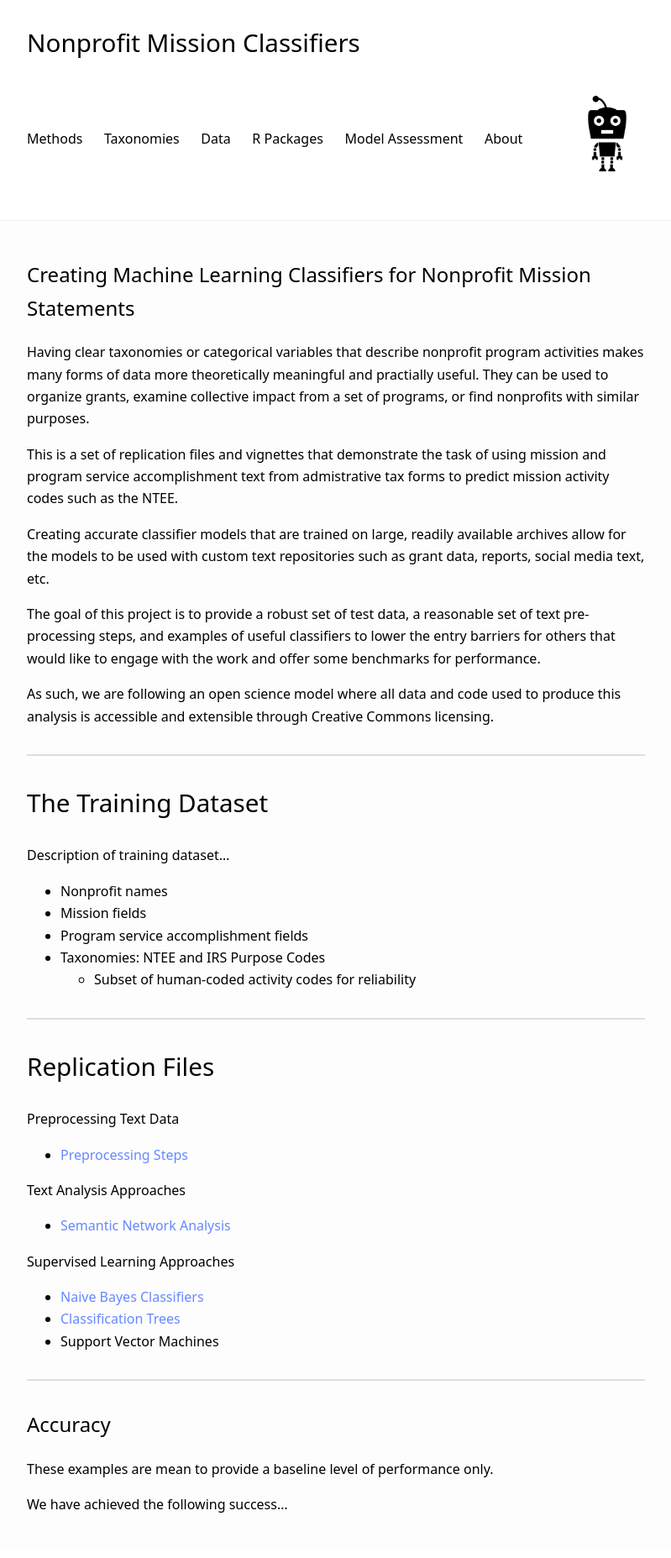
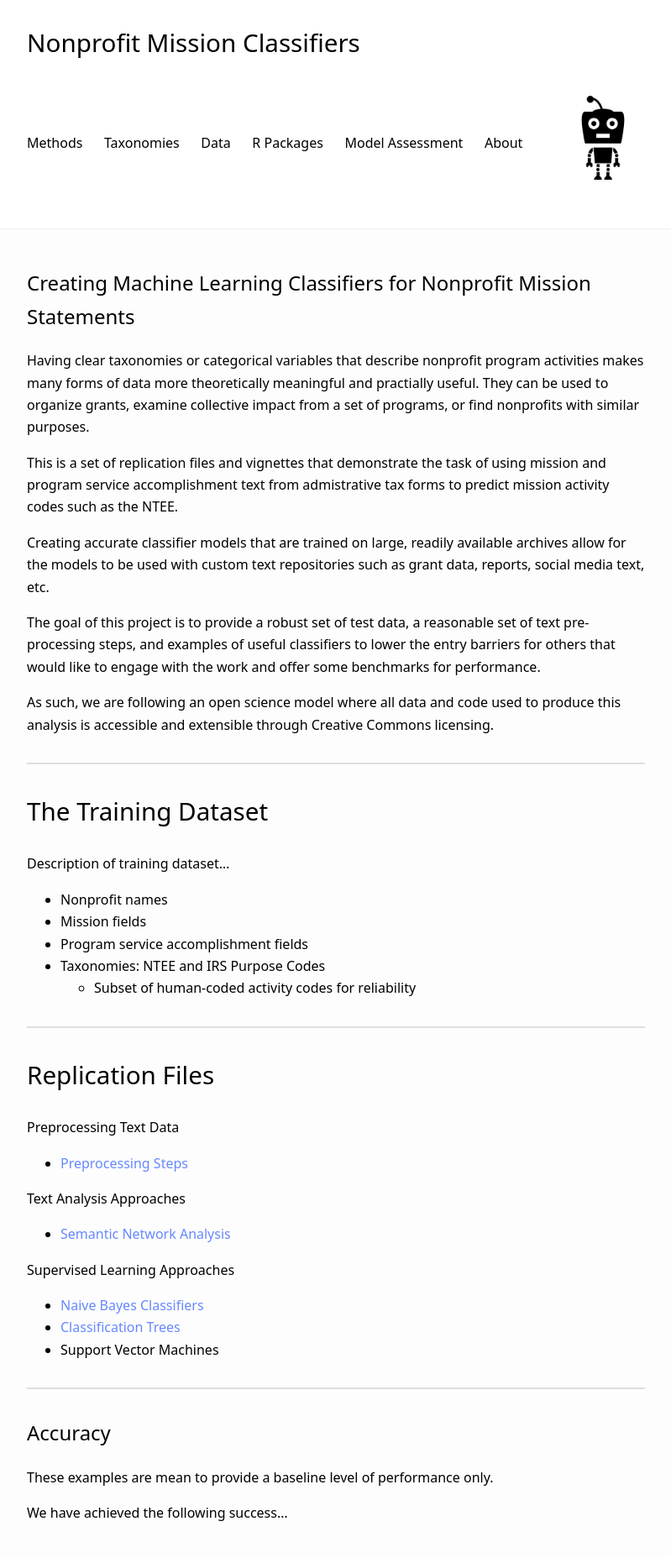
Before and after one commit to Nonprofit-Open-Data-Collective/machine_learning_mission_codes, a Jekyll site: the page built from docs/index.md, in a window 1280 px wide. Shown: the whole page at 84% size, without its empty margins (240-1039 px from the left). Built offline with Jekyll 4.4.1, drawn with Linux system fonts in a browser that asks for light colours.

Commit message:
Update default.html

```diff
--- a/docs/_layouts/default.html
+++ b/docs/_layouts/default.html
@@ -27,7 +27,7 @@
   {% unless site.hide_title %}<h1><a href="{{ "/" | relative_url }}">{{ site.title | escape }}</a></h1>{% endunless %}
   {% if site.navigation %}<nav>{% for path in site.navigation %}{% assign node = site.pages | where: "name", path | first %}<a href="{{ node.url | relative_url }}">{{ node.title }}</a>{% endfor %}</nav>{% endif %}
   <nav>
-    {% if site.icons %}{% for link in site.icons %}<a class="icon" style="font-size: 1.7em;" href="{{ link[1] }}{{page.path}}" target="_blank"><img src = "https://raw.githubusercontent.com/Nonprofit-Open-Data-Collective/machine_learning_mission_codes/master/docs/assets/images/robot-with-big-head_icon-icons.com_55270.ico" style="width:90px;height:90px;"/></a>{% endfor %}{% endif %}
+    {% if site.icons %}{% for link in site.icons %}<a class="icon" style="font-size: 1.7em;" href="{{ link[1] }}{{page.path}}" target="_blank"><img src = "https://raw.githubusercontent.com/Nonprofit-Open-Data-Collective/machine_learning_mission_codes/master/docs/assets/images/robot-with-big-head_icon-icons.com_55270.ico" style="width:100px;height:100px;"/></a>{% endfor %}{% endif %}
   </nav>
 </header>
 
```
